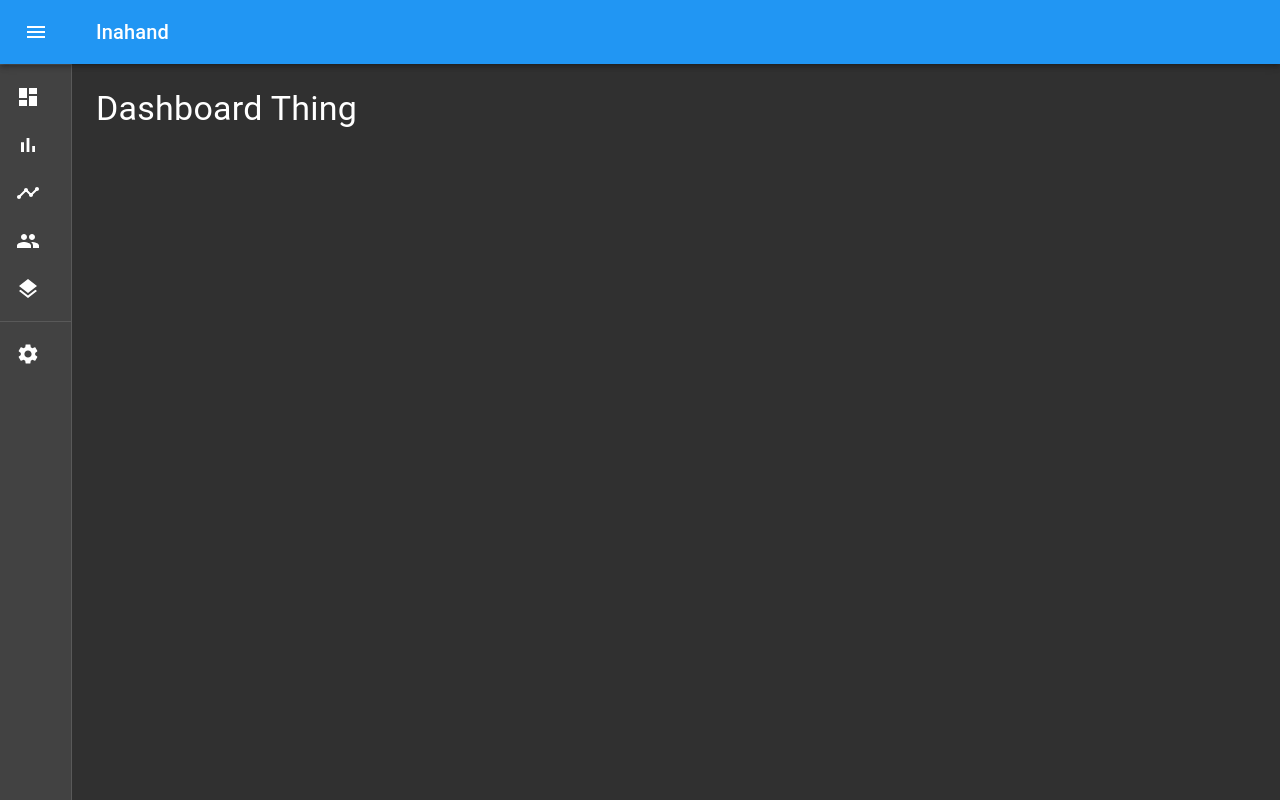
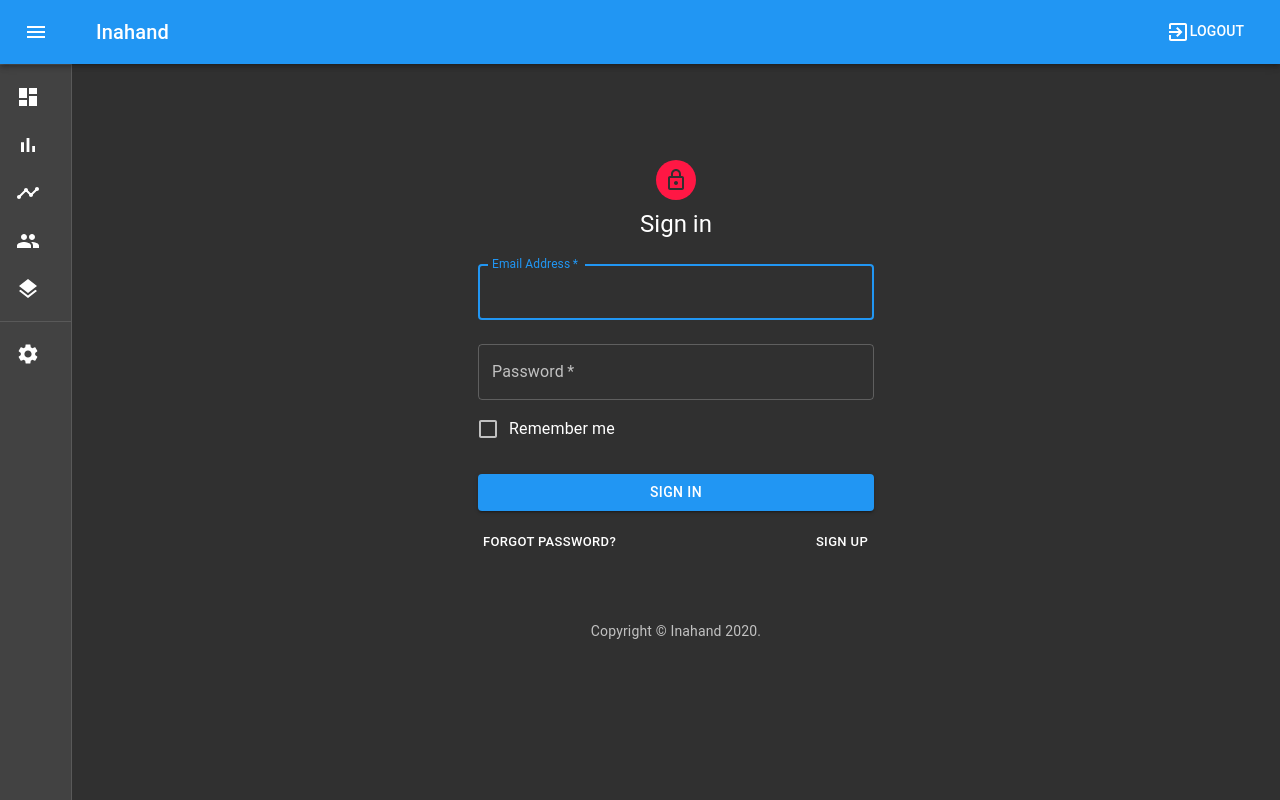
Before and after one commit to j-blake/inahand-react, a React (Create React App) app: page / in a window 1280 px wide. Built offline with nearby package versions, Linux system fonts and the light colour scheme.

Commit message:
Implement basic login functionality - redux store - view components

```diff
--- a/package.json
+++ b/package.json
@@ -2,7 +2,6 @@
   "name": "inahand-react",
   "version": "0.1.0",
   "private": true,
-  "proxy": "http://localhost:3000",
   "dependencies": {
     "@material-ui/core": "^4.9.0",
     "@material-ui/icons": "^4.5.1",
--- a/src/AppBar.jsx
+++ b/src/AppBar.jsx
@@ -1,20 +1,59 @@
 import React from 'react';
 import PropTypes from 'prop-types';
 import classNames from 'classnames';
-import AppBar from '@material-ui/core/AppBar';
+import { makeStyles } from '@material-ui/core/styles';
+import MaterialAppBar from '@material-ui/core/AppBar';
 import Toolbar from '@material-ui/core/Toolbar';
 import IconButton from '@material-ui/core/IconButton';
 import Typography from '@material-ui/core/Typography';
 import MenuIcon from '@material-ui/icons/Menu';
+import ExitIcon from '@material-ui/icons/ExitToApp';
+import { Link } from 'react-router-dom';
 
-export default function SearchAppBar(props) {
+const drawerWidth = 240;
+const useStyles = makeStyles((theme) => ({
+  appBar: {
+    zIndex: theme.zIndex.drawer + 1,
+    transition: theme.transitions.create(['width', 'margin'], {
+      easing: theme.transitions.easing.sharp,
+      duration: theme.transitions.duration.leavingScreen,
+    }),
+  },
+  appBarShift: {
+    marginLeft: drawerWidth,
+    width: `calc(100% - ${drawerWidth}px)`,
+    transition: theme.transitions.create(['width', 'margin'], {
+      easing: theme.transitions.easing.sharp,
+      duration: theme.transitions.duration.enteringScreen,
+    }),
+  },
+  link: {
+    color: 'inherit',
+    'text-decoration': 'none',
+  },
+  menuButton: {
+    marginLeft: 12,
+    marginRight: 36,
+  },
+  menuButtonHidden: {
+    display: 'none',
+  },
+  title: {
+    flexGrow: 1,
+  },
+  toolbar: {
+    paddingRight: 24, // keep right padding when drawer closed
+  },
+}));
+
+export default function AppBar(props) {
   const {
-    classes,
     open,
     handleDrawerOpen,
   } = props;
+  const classes = useStyles();
   return (
-    <AppBar
+    <MaterialAppBar
       position="absolute"
       className={classNames(classes.appBar, open && classes.appBarShift)}
     >
@@ -37,21 +76,32 @@ export default function SearchAppBar(props) {
           noWrap
           className={classes.title}
         >
-          Inahand
+          <Link to="/" className={classNames(classes.link)}>
+            Inahand
+          </Link>
         </Typography>
+        <IconButton>
+          <ExitIcon />
+          <Typography
+            component="span"
+            variant="subtitle2"
+            color="inherit"
+            noWrap
+          >
+            LOGOUT
+          </Typography>
+        </IconButton>
       </Toolbar>
-    </AppBar>
+    </MaterialAppBar>
   );
 }
 
-SearchAppBar.propTypes = {
-  // eslint-disable-next-line react/forbid-prop-types
-  classes: PropTypes.object.isRequired,
+AppBar.propTypes = {
   open: PropTypes.bool,
   handleDrawerOpen: PropTypes.func,
 };
 
-SearchAppBar.defaultProps = {
+AppBar.defaultProps = {
   open: false,
   handleDrawerOpen: undefined,
 };
--- a/src/Main.jsx
+++ b/src/Main.jsx
@@ -1,4 +1,5 @@
 import React from 'react';
+import { useSelector } from 'react-redux';
 import PropTypes from 'prop-types';
 import { Route } from 'react-router-dom';
 
@@ -8,18 +9,21 @@ import Transactions from './components/transactions/Transactions';
 import Users from './components/users/Users';
 import Settings from './components/settings/Settings';
 import Categories from './scenes/category/Category';
+import Login from './scenes/login/Login';
 
 export default function Main(props) {
   const { classes } = props;
+  const isAuthenticated = useSelector((state) => state.login.isAuthenticated) !== false;
   return (
     <main className={classes.content}>
       <div className={classes.appBarSpacer} />
-      <Route exact path="/" component={DashboardComponent} />
-      <Route path="/accounts" component={Accounts} />
-      <Route path="/transactions" component={Transactions} />
-      <Route path="/users" component={Users} />
-      <Route path="/categories" component={Categories} />
-      <Route path="/settings" component={Settings} />
+      <Route exact path="/" component={Login} />
+      <Route path="/dashboard" component={isAuthenticated ? DashboardComponent : Login} />
+      <Route path="/accounts" component={isAuthenticated ? Accounts : Login} />
+      <Route path="/transactions" component={isAuthenticated ? Transactions : Login} />
+      <Route path="/users" component={isAuthenticated ? Users : Login} />
+      <Route path="/categories" component={isAuthenticated ? Categories : Login} />
+      <Route path="/settings" component={isAuthenticated ? Settings : Login} />
     </main>
   );
 }
--- /dev/null
+++ b/src/data/actions/loginActions.js
@@ -0,0 +1,30 @@
+export const LOGIN_REQUEST = 'LOGIN_REQUEST';
+export const LOGIN_SUCCESS = 'LOGIN_SUCCESS';
+export const LOGIN_FAILURE = 'LOGIN_FAILURE';
+
+export function loginSuccess(response) {
+  return { type: LOGIN_SUCCESS, token: response.token };
+}
+
+export function loginFailure() {
+  return { type: LOGIN_FAILURE };
+}
+
+export function loginRequest(data) {
+  return async (dispatch) => {
+    dispatch({ type: LOGIN_REQUEST });
+    const { email, password } = data;
+    const response = await fetch(`${process.env.REACT_APP_API_URL}/auth/login`, {
+      method: 'post',
+      headers: {
+        'Content-Type': 'application/json',
+      },
+      credentials: 'include',
+      body: JSON.stringify({ email, password }),
+    });
+    if (response.ok) {
+      return dispatch(loginSuccess(await response.json()));
+    }
+    return dispatch(loginFailure());
+  };
+}
--- a/src/data/reducers/index.js
+++ b/src/data/reducers/index.js
@@ -1,5 +1,6 @@
 import { combineReducers } from 'redux';
 import account from './accountReducer';
 import category from './categoryReducer';
+import login from './loginReducer';
 
-export default combineReducers({ account, category });
+export default combineReducers({ account, category, login });
--- /dev/null
+++ b/src/data/reducers/loginReducer.js
@@ -0,0 +1,17 @@
+import * as loginActions from '../actions/loginActions';
+
+export default function login(state = {
+  isAuthenticated: null,
+  token: null,
+}, action) {
+  switch (action.type) {
+    case loginActions.LOGIN_REQUEST:
+      return state;
+    case loginActions.LOGIN_SUCCESS:
+      return { ...state, token: action.token, isAuthenticated: true };
+    case loginActions.LOGIN_FAILURE:
+      return { ...state, isAuthenticated: false, token: false };
+    default:
+      return state;
+  }
+}
--- a/src/data/store.js
+++ b/src/data/store.js
@@ -1,16 +1,16 @@
 import { createStore, applyMiddleware, compose } from 'redux';
 import thunkMiddleWare from 'redux-thunk';
-// import { createLogger } from 'redux-logger';
+import { createLogger } from 'redux-logger';
 import rootReducer from './reducers';
 
-// const loggerMiddleware = createLogger()
+const loggerMiddleware = createLogger();
 const composeEnhancers = window.__REDUX_DEVTOOLS_EXTENSION_COMPOSE__ || compose;
 const store = createStore(
   rootReducer, /* preloadedState, */
   composeEnhancers(
     applyMiddleware(
       thunkMiddleWare,
-      // loggerMiddleware
+      loggerMiddleware,
     ),
   ),
 );
--- a/src/listItems.jsx
+++ b/src/listItems.jsx
@@ -12,7 +12,7 @@ import TimelineIcon from '@material-ui/icons/Timeline';
 
 export const mainListItems = (
   <div>
-    <ListItem button component={Link} to="/">
+    <ListItem button component={Link} to="/dashboard">
       <ListItemIcon>
         <DashboardIcon />
       </ListItemIcon>
--- /dev/null
+++ b/src/scenes/login/Login.jsx
@@ -0,0 +1,45 @@
+import Avatar from '@material-ui/core/Avatar';
+import Box from '@material-ui/core/Box';
+import Container from '@material-ui/core/Container';
+import { makeStyles } from '@material-ui/core/styles';
+import Typography from '@material-ui/core/Typography';
+import LockOutlinedIcon from '@material-ui/icons/LockOutlined';
+import React from 'react';
+import LoginForm from './LoginForm';
+import Copyright from './LoginCopyright';
+
+const useStyles = makeStyles((theme) => ({
+  paper: {
+    marginTop: theme.spacing(8),
+    display: 'flex',
+    flexDirection: 'column',
+    alignItems: 'center',
+  },
+  avatar: {
+    margin: theme.spacing(1),
+    backgroundColor: theme.palette.secondary.main,
+  },
+}));
+
+export default function Login() {
+  const classes = useStyles();
+
+  return (
+    <>
+      <Container component="main" maxWidth="xs">
+        <div className={classes.paper}>
+          <Avatar className={classes.avatar}>
+            <LockOutlinedIcon />
+          </Avatar>
+          <Typography component="h1" variant="h5">
+            Sign in
+          </Typography>
+          <LoginForm />
+          <Box mt={8}>
+            <Copyright />
+          </Box>
+        </div>
+      </Container>
+    </>
+  );
+}
--- /dev/null
+++ b/src/scenes/login/LoginCopyright.jsx
@@ -0,0 +1,17 @@
+import Link from '@material-ui/core/Link';
+import Typography from '@material-ui/core/Typography';
+import React from 'react';
+
+export default function LoginCopyright() {
+  return (
+    <Typography variant="body2" color="textSecondary" align="center">
+      {'Copyright © '}
+      <Link color="inherit" href="https://material-ui.com/">
+        Inahand
+      </Link>
+      {' '}
+      {new Date().getFullYear()}
+      {'.'}
+    </Typography>
+  );
+}
--- /dev/null
+++ b/src/scenes/login/LoginForm.jsx
@@ -0,0 +1,92 @@
+import Button from '@material-ui/core/Button';
+import Checkbox from '@material-ui/core/Checkbox';
+import FormControlLabel from '@material-ui/core/FormControlLabel';
+import Grid from '@material-ui/core/Grid';
+import { makeStyles } from '@material-ui/core/styles';
+import TextField from '@material-ui/core/TextField';
+import React, { useState } from 'react';
+import { useDispatch } from 'react-redux';
+import * as actions from '../../data/actions/loginActions';
+
+const useStyles = makeStyles((theme) => ({
+  paper: {
+    marginTop: theme.spacing(8),
+    display: 'flex',
+    flexDirection: 'column',
+    alignItems: 'center',
+  },
+  avatar: {
+    margin: theme.spacing(1),
+    backgroundColor: theme.palette.secondary.main,
+  },
+  form: {
+    width: '100%', // Fix IE 11 issue.
+    marginTop: theme.spacing(1),
+  },
+  submit: {
+    margin: theme.spacing(3, 0, 2),
+  },
+}));
+
+export default function LoginForm() {
+  const classes = useStyles();
+  const dispatch = useDispatch();
+  const [email, setEmail] = useState('');
+  const [password, setPassword] = useState('');
+  return (
+    <>
+      <form className={classes.form} noValidate>
+        <TextField
+          variant="outlined"
+          margin="normal"
+          required
+          fullWidth
+          id="email"
+          label="Email Address"
+          name="email"
+          autoComplete="email"
+          autoFocus
+          onChange={(e) => setEmail(e.target.value)}
+        />
+        <TextField
+          variant="outlined"
+          margin="normal"
+          required
+          fullWidth
+          name="password"
+          label="Password"
+          type="password"
+          id="password"
+          autoComplete="current-password"
+          onChange={(e) => setPassword(e.target.value)}
+        />
+        <FormControlLabel
+          control={<Checkbox value="remember" color="primary" />}
+          label="Remember me"
+        />
+        <Button
+          type="button"
+          fullWidth
+          variant="contained"
+          color="primary"
+          className={classes.submit}
+          onClick={() => dispatch(actions.loginRequest({ email, password }))}
+        >
+          Sign In
+        </Button>
+        <Grid container>
+          <Grid item xs>
+            <Button size="small">
+              Forgot password?
+            </Button>
+          </Grid>
+          <Grid item>
+            <Button size="small">
+              Sign Up
+            </Button>
+          </Grid>
+        </Grid>
+      </form>
+    </>
+  );
+}
```
Also changed, not shown: src/styles.js (+0 -28 lines).
